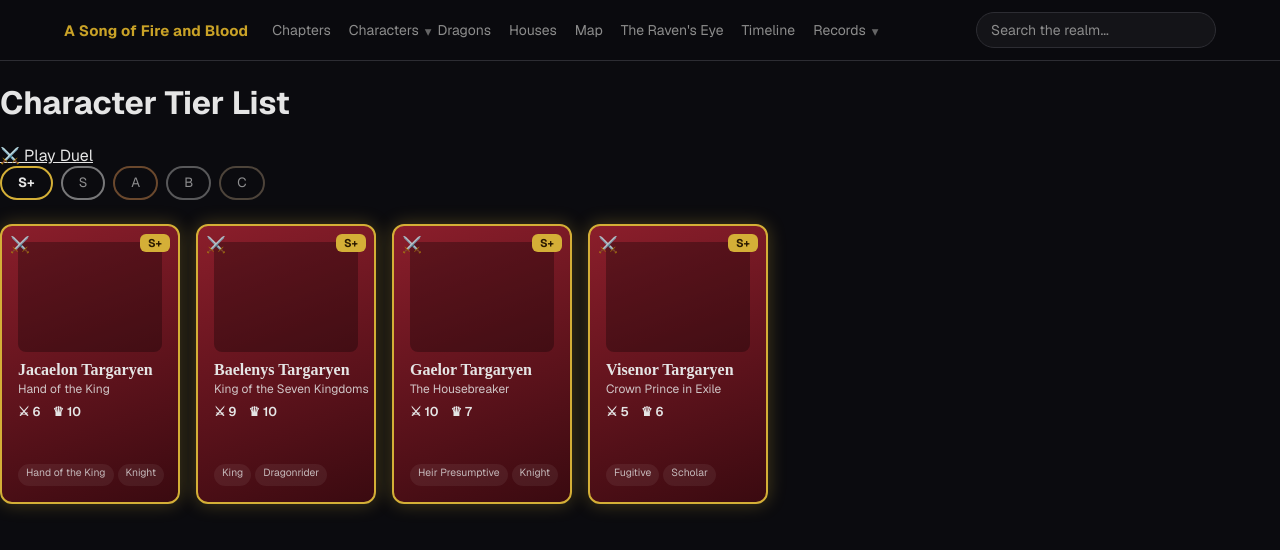
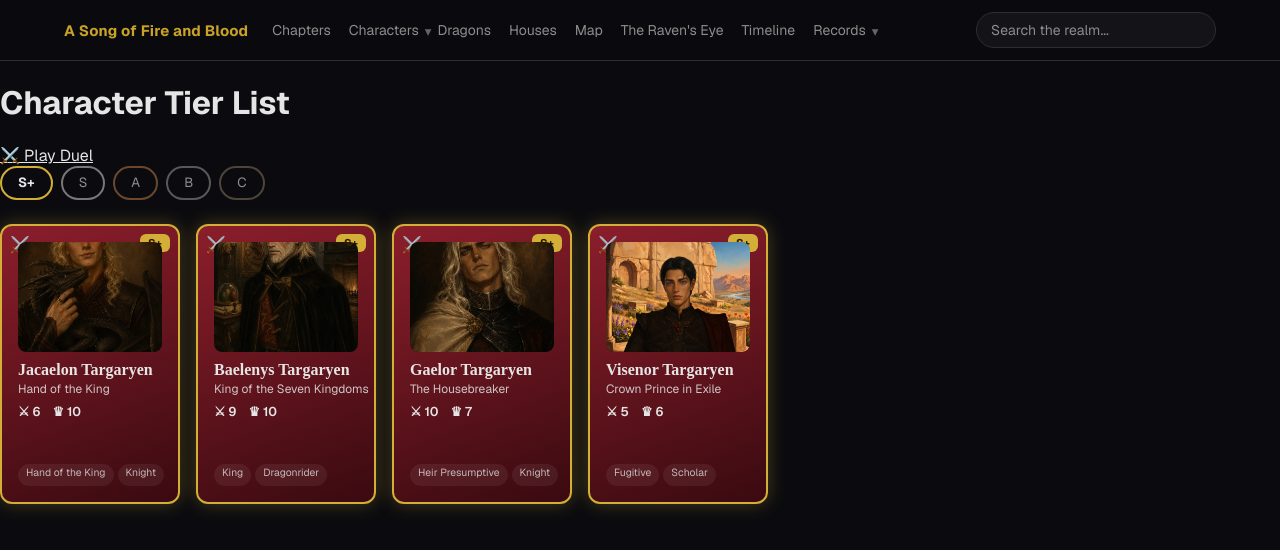
Before and after one commit to soyleyiciugur/a-song-of-fire-and-blood, a Next.js app: page /cards in a window 1280 px wide. Shown: the top 550 px of the page. Built offline with nearby package versions, Linux system fonts and the light colour scheme.

Commit message:
TCG Fix?

```diff
--- a/components/cards/CardModal.module.css
+++ b/components/cards/CardModal.module.css
@@ -43,6 +43,8 @@
   background: rgba(0,0,0,0.3);
   border-radius: 10px;
   margin-bottom: 1rem;
+  position: relative;
+  overflow: hidden;
 }
 
 .name { font-family: var(--font-hotd, serif); font-size: 1.6rem; margin: 0; }
--- a/components/cards/CharacterCard.module.css
+++ b/components/cards/CharacterCard.module.css
@@ -141,3 +141,14 @@
 }
 .c .tierBadge { background: #7a6a58; color: #2a2016; }
 .c:hover { transform: translateY(-4px) scale(1.02); box-shadow: 0 0 8px rgba(122, 106, 88, 0.3); }
+
+.portrait {
+  width: 100%;
+  height: 110px;
+  flex-shrink: 0;
+  background: rgba(0, 0, 0, 0.3);
+  border-radius: 8px;
+  margin-bottom: 0.5rem;
+  position: relative;   /* ← add this */
+  overflow: hidden;     /* ← add this so image stays clipped */
+}
--- a/components/cards/CharacterCard.tsx
+++ b/components/cards/CharacterCard.tsx
@@ -1,7 +1,20 @@
 "use client";
 
+import Image from "next/image";
+import { useState } from "react";
 import styles from "./CharacterCard.module.css";
 import { CARD_TYPE_ICON, type Card } from "@/lib/cards";
+
+const EXTS = ["webp", "png", "jpg", "jpeg"];
+
+function usePortrait(id: string) {
+  const [extIndex, setExtIndex] = useState(0);
+  const src = `/images/characters/${id}.${EXTS[extIndex]}`;
+  const onError = extIndex < EXTS.length - 1
+    ? () => setExtIndex((i) => i + 1)
+    : undefined;
+  return { src, onError };
+}
 
 export function CharacterCard({
   card,
@@ -10,6 +23,8 @@ export function CharacterCard({
   card: Card;
   onSelect: (id: string) => void;
 }) {
+  const { src, onError } = usePortrait(card.linkedCharacterId ?? card.id);
+
   return (
     <button
       type="button"
@@ -21,7 +36,16 @@ export function CharacterCard({
         {card.tierId.toUpperCase().replace("-PLUS", "+")}
       </div>
 
-      <div className={styles.portrait} aria-hidden />
+      <div className={styles.portrait}>
+        <Image
+          src={src}
+          alt={card.name}
+          fill
+          sizes="180px"
+          style={{ objectFit: "cover", borderRadius: 8 }}
+          onError={onError}
+        />
+      </div>
 
       <h3 className={styles.name}>{card.name}</h3>
       <p className={styles.subtitle}>{card.subtitle}</p>
```
Also changed, not shown: components/cards/CardModal.tsx (+26 -1 lines).
